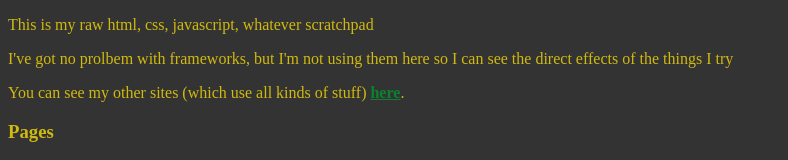
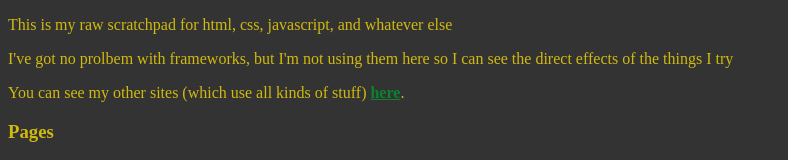
Before and after one commit to alanwsmith/scratchpad.alanwsmith.com, a plain HTML site: page index.html in a window 1280 px wide. Shown: the top 160 px of the page, without its empty margins (0-788 px from the left). Drawn offline with Linux system fonts and the light colour scheme.

Commit message:
Update home page text

```diff
--- a/index.html
+++ b/index.html
@@ -14,7 +14,7 @@
     </style>
   </head>
   <body>
-    <p>This is my raw html, css, javascript, whatever scratchpad</p>
+    <p>This is my raw scratchpad for html, css, javascript, and whatever else</p>
     <p>
       I've got no prolbem with frameworks, but I'm not using them here so I can
       see the direct effects of the things I try
```
